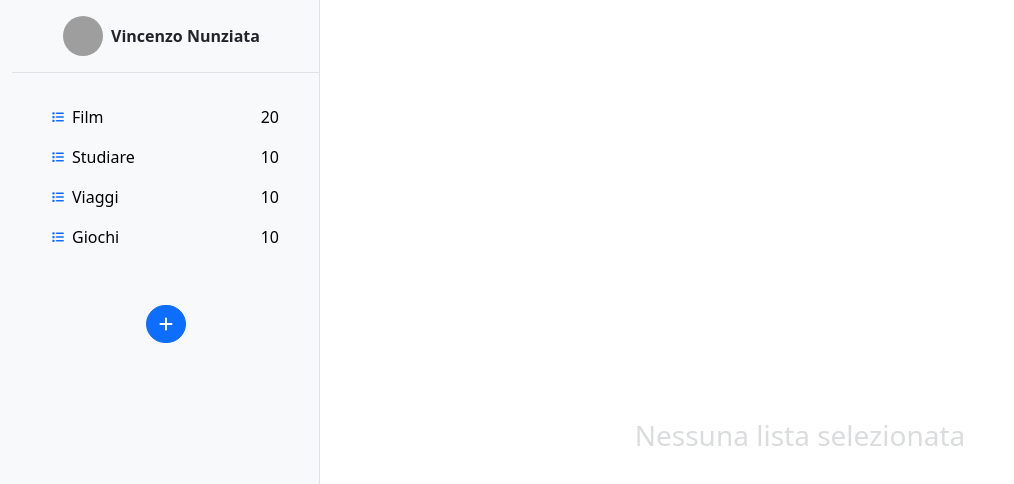
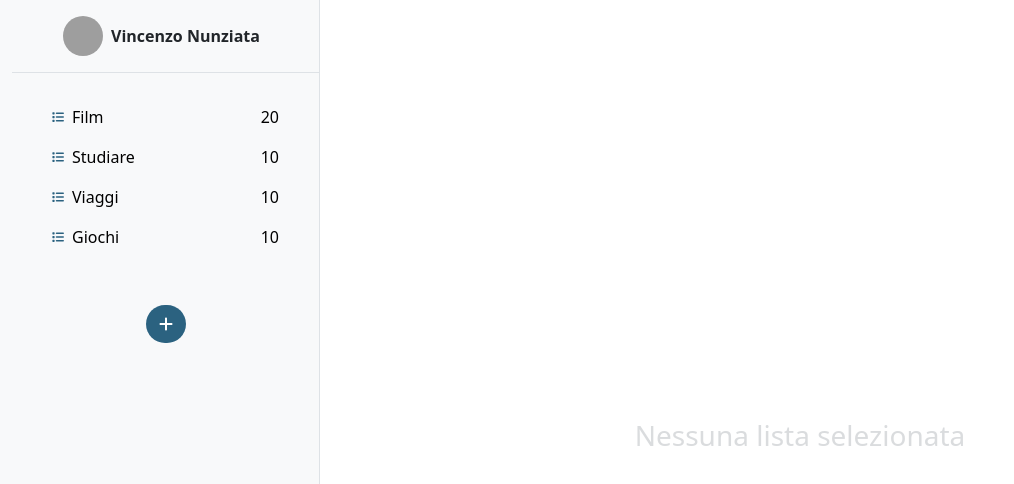
Before and after one commit to vincenzo-play/app-todo, a React (Create React App) app: page / in a window 1280 px wide. Shown: the top 484 px of the page, without its empty margins (0-1014 px from the left). Built offline with nearby package versions, Linux system fonts and the light colour scheme; grey boxes are pictures that could not be loaded.

Commit message:
colore custom + varibili css

```diff
--- a/src/components/ListName.jsx
+++ b/src/components/ListName.jsx
@@ -13,7 +13,7 @@ const ListName = ({ user, data, windowSize, setTodo }) => {
   };
 
   const handleDoneHover = (value) =>{
-    return done[value.id] && "active text-white"
+    return done[value.id] && "active-cm text-white"
   }
 
   return (
@@ -36,7 +36,7 @@ const ListName = ({ user, data, windowSize, setTodo }) => {
             >
               <FontAwesomeIcon
                 icon="fa-solid fa-list"
-                className={`text-primary ${handleDoneHover(el)}`}
+                className={`colorPrimary ${handleDoneHover(el)}`}
                 size="xs"
               />
               <span className="ms-2">{el.list}</span>
@@ -46,7 +46,7 @@ const ListName = ({ user, data, windowSize, setTodo }) => {
         </ul>
       </div>
       <div className="d-flex justify-content-center py-4">
-        <button className="btn btn-primary rounded-5 ">
+        <button className="btn btn-cm-primary rounded-5 ">
           <FontAwesomeIcon icon="fa-solid fa-plus" />
         </button>
       </div>
--- a/src/components/TodoList.jsx
+++ b/src/components/TodoList.jsx
@@ -11,7 +11,7 @@ const NewActivity = () => {
           className="form-control"
           aria-label="Aggiungi attività"
         />
-        <button type="button" className="btn btn-primary">
+        <button type="button" className="btn btn-cm-primary">
           Salva
         </button>
       </div>
@@ -41,7 +41,7 @@ const TodoList = ({ todo }) => {
               >
                 <div>
                   <input
-                    className="form-check-input me-3"
+                    className="form-check-input check-cm me-3"
                     type="checkbox"
                     checked={el.done}
                     id={el.id}
--- a/src/index.css
+++ b/src/index.css
@@ -1,3 +1,12 @@
+:root {
+  --color-primary: #2B6280;
+  --color-secondary: #C1EBEE;
+  --color-hover: #8da4b0;
+  --color-white: #ffffff;
+}
+
+
+
 body {
   margin: 0;
   font-family: -apple-system, BlinkMacSystemFont, "Segoe UI", "Roboto", "Oxygen",
@@ -23,3 +32,37 @@ code {
     height: 55vh;
   }
 }
+
+
+.colorPrimary {
+  color: var(--color-primary) !important;
+}
+
+.colorSecondary {
+  color: var(--color-secondary) !important;
+}
+
+.btn-cm-primary {
+  background-color: var(--color-primary) !important;
+  color: var(--color-white) !important;
+}
+
+.btn-cm-primary:hover {
+  background-color: var(--color-hover) !important;
+  color: var(--color-white) !important;
+}
+
+.active-cm {
+  background-color: var(--color-primary) !important;
+  color: var(--color-white) !important;
+  border-radius: 10px;
+}
+
+.check-cm {
+  background-color: transparent !important;
+}
+
+.check-cm:checked {
+  background-color: var(--color-primary) !important;
+  border-color: var(--color-primary) !important;
+}
```
